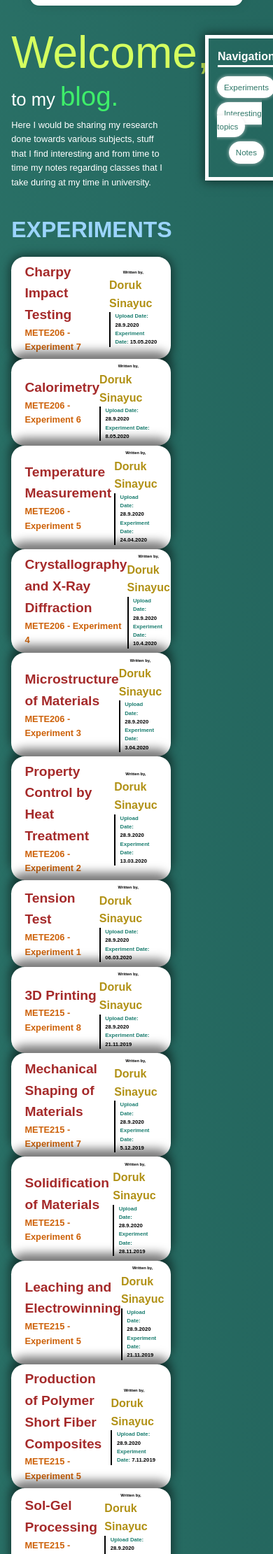
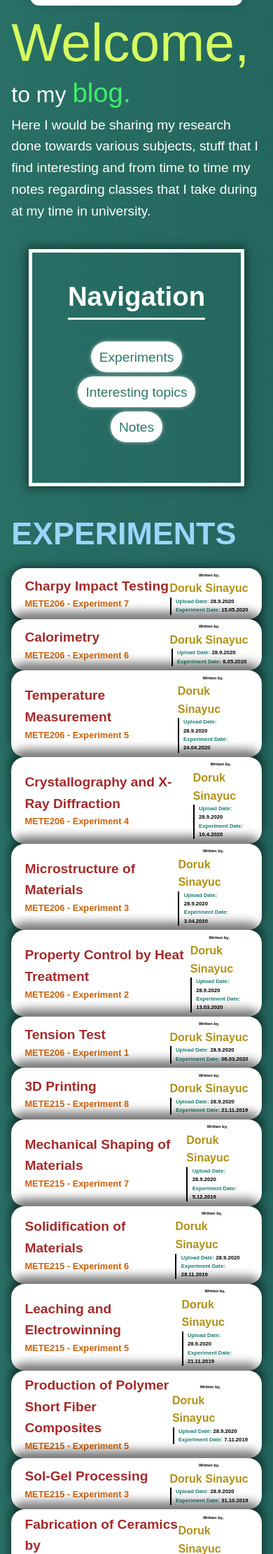
Before and after one commit to DorukSinayuc/mySite, a Django app: page /blog/ in a window 390 px wide. Shown: the part 27-2248 px from the top of the page at 70% size. Run offline with Django 3.2, Linux system fonts and the light colour scheme.

Commit message:
MMade the blog page responsive toward phones

```diff
--- a/mySite/mySiteProject/blogApp/static/blogApp/css/blog_main.css
+++ b/mySite/mySiteProject/blogApp/static/blogApp/css/blog_main.css
@@ -1,5 +1,25 @@
+/*
+0 - 600px:           Phone
+600px - 900px:       Tablet portrait
+900px - 1200px:      Tablet landscape
+1200px - 1300px:     Small Laptop
+1300px - 1400px:     medium Laptop
+
+1800+ :              Big laptop
+
+
+$breakpoint argument choices:
+- phone
+- tab-port
+- tab-land
+- laptop-sm
+-laptop-md
+- laptop-bg
+
+1em = 16px
+*/
 .page__blog {
-  background-image: url("/static/blogApp/img/Orca.jpg");
+  background-image: url("/static/blogApp/img/orca.jpg");
   background-size: cover;
   background-position: center;
   display: grid;
@@ -7,10 +27,25 @@
   grid-template-rows: repeat(4, min-content);
 }
 
+@media (max-width: 37.5em) {
+  .page__blog {
+    grid-template-rows: repeat(5, min-content);
+  }
+}
+
 .blog__Intro--navigation {
   grid-column: 19/22;
   grid-row: 1/2;
   margin-top: 12rem;
+}
+
+@media (max-width: 37.5em) {
+  .blog__Intro--navigation {
+    grid-column: 1/-1;
+    grid-row: 2/3;
+    margin-top: 6rem;
+    justify-self: center;
+  }
 }
 
 .blog__Intro--navigation-box {
@@ -23,11 +58,26 @@
   box-shadow: 0px 0px 14px 2px rgba(0, 0, 0, 0.53);
 }
 
+@media (max-width: 37.5em) {
+  .blog__Intro--navigation-box {
+    position: relative;
+    padding: 8rem;
+  }
+}
+
 .blog__Intro--navigation-header-1 {
   color: white;
   border-bottom: 3px solid white;
   font-size: 2.5rem;
   text-decoration: none;
+}
+
+@media (max-width: 37.5em) {
+  .blog__Intro--navigation-header-1 {
+    font-size: 6rem;
+    margin-bottom: 3rem;
+    margin-top: -3rem;
+  }
 }
 
 .blog__Intro--navigation-header-2 a:link, .blog__Intro--navigation-header-2 a:visited {
@@ -39,6 +89,13 @@
   background-color: white;
   border-radius: 4rem;
   box-shadow: 0px 0px 4px 1px rgba(221, 221, 221, 0.53);
+}
+
+@media (max-width: 37.5em) {
+  .blog__Intro--navigation-header-2 a:link, .blog__Intro--navigation-header-2 a:visited {
+    font-size: 3rem;
+    padding: 1.8rem;
+  }
 }
 
 .blog__Intro--navigation-header-2 {
@@ -59,10 +116,23 @@
   margin-top: 8rem;
 }
 
+@media (max-width: 37.5em) {
+  .blog__Intro {
+    margin-top: 4rem;
+    grid-column: 2/-2;
+  }
+}
+
 .blog__Intro--header-1 {
   font-size: 4rem;
   font-weight: 300;
   color: white;
+}
+
+@media (max-width: 37.5em) {
+  .blog__Intro--header-1 {
+    font-size: 5rem;
+  }
 }
 
 .blog__Intro--header-1-welcome {
@@ -71,13 +141,31 @@
   margin-bottom: -3rem;
 }
 
+@media (max-width: 37.5em) {
+  .blog__Intro--header-1-welcome {
+    font-size: 12rem;
+  }
+}
+
 .blog__Intro--paragraph {
   font-size: 2rem;
   color: white;
 }
 
+@media (max-width: 37.5em) {
+  .blog__Intro--paragraph {
+    font-size: 3rem;
+  }
+}
+
 .blog__content {
   grid-column: 2/16;
+}
+
+@media (max-width: 37.5em) {
+  .blog__content {
+    grid-column: 2/-2;
+  }
 }
 
 .blog__content--container {
@@ -92,14 +180,32 @@
   grid-row: 2/3;
 }
 
+@media (max-width: 37.5em) {
+  .blog__content--containerExperiments {
+    grid-row: 3/4;
+  }
+}
+
 .blog__content--containerInterestingTopics {
   grid-column: 1/-1;
   grid-row: 3/4;
 }
 
+@media (max-width: 37.5em) {
+  .blog__content--containerInterestingTopics {
+    grid-row: 4/5;
+  }
+}
+
 .blog__content--containerNotes {
   grid-column: 1/-1;
   grid-row: 4/5;
+}
+
+@media (max-width: 37.5em) {
+  .blog__content--containerNotes {
+    grid-row: 5/6;
+  }
 }
 
 .blog__content--container-header-1 {
@@ -109,6 +215,13 @@
   text-transform: uppercase;
   margin-bottom: 2rem;
   color: #9cd5ff;
+}
+
+@media (max-width: 37.5em) {
+  .blog__content--container-header-1 {
+    font-size: 7rem;
+    grid-column: 2/16;
+  }
 }
 
 .blog__content a:link,
--- a/mySite/mySiteProject/blogApp/static/blogApp/scss/_blogPage.scss
+++ b/mySite/mySiteProject/blogApp/static/blogApp/scss/_blogPage.scss
@@ -1,3 +1,5 @@
+@import "homeApp/scss/mixins";
+
 .page__blog {
   background-image: url('/static/blogApp/img/orca.jpg');
   background-size: cover;
@@ -9,12 +11,23 @@
   grid-template-columns: repeat(24,4.17vw);
   grid-template-rows: repeat(4,min-content);
 
+  @include respond(phone) {
+    grid-template-rows: repeat(5,min-content);
+  }
+
 }
 
 .blog__Intro--navigation {
   grid-column: 19/22;
   grid-row: 1/2;
   margin-top: 12rem;
+
+  @include respond(phone) {
+    grid-column: 1/-1;
+    grid-row: 2/3;
+    margin-top: 6rem;
+    justify-self: center;
+  }
 
   &-box {
     display: flex;
@@ -27,6 +40,10 @@
 
     box-shadow: 0px 0px 14px 2px rgba(0,0,0,0.53);
 
+    @include respond(phone) {
+      position: relative;
+      padding: 8rem;
+    }
   }
 
   &-header-1 {
@@ -34,6 +51,12 @@
     border-bottom: 3px solid white;
     font-size: 2.5rem;
     text-decoration: none;
+
+    @include respond(phone) {
+      font-size: 6rem;
+      margin-bottom: 3rem;
+      margin-top: -3rem;
+    }
 
   }
   &-header-2 a:link,
@@ -46,6 +69,11 @@
     background-color: white;
     border-radius: 4rem;
     box-shadow: 0px 0px 4px 1px rgba(#ddd,0.53);
+
+    @include respond(phone) {
+      font-size: 3rem;
+      padding: 1.8rem;
+    }
   }
 
   &-header-2 {
@@ -67,43 +95,81 @@
   grid-row: 1/2;
   margin-top: 8rem;
 
+  @include respond(phone) {
+    margin-top: 4rem;
+    // padding: 0 4rem;
+    grid-column: 2/-2;
+  }
+
   &--header-1 {
     font-size: 4rem;
     font-weight: 300;
     color: white;
+
+    @include respond(phone) {
+      font-size: 5rem;
+    }
+
     &-welcome {
       font-size: 10rem;
       color: #d5ff5f;
       margin-bottom: -3rem;
+      @include respond(phone) {
+        font-size: 12rem;
+      }
     }
   }
   &--paragraph {
     font-size: 2rem;
     color: white;
+
+    @include respond(phone) {
+      font-size: 3rem;
+    }
   }
 }
 
 .blog__content {
+  grid-column: 2/16;
+  @include respond(phone) {
+    grid-column: 2/-2;
+  }
   &--container {
-
-    &Experiments {
-      grid-column: 1/-1;
-      grid-row: 2/3;
-    }
-    &InterestingTopics {
-      grid-column: 1/-1;
-      grid-row: 3/4;
-    }
-    &Notes {
-      grid-column: 1/-1;
-      grid-row: 4/5;
-    }
 
     display: grid;
     grid-template-columns: repeat(24,4.17vw);
 
     margin-top: 5rem;
     margin-bottom: 5rem;
+
+    &Experiments {
+      grid-column: 1/-1;
+      grid-row: 2/3;
+
+      @include respond(phone) {
+        grid-row: 3/4;
+      }
+
+    }
+    &InterestingTopics {
+      grid-column: 1/-1;
+      grid-row: 3/4;
+
+      @include respond(phone) {
+        grid-row: 4/5;
+      }
+
+    }
+    &Notes {
+      grid-column: 1/-1;
+      grid-row: 4/5;
+
+      @include respond(phone) {
+        grid-row: 5/6;
+      }
+
+    }
+
 
     &-header-1 {
       grid-column: 2/16;
@@ -113,10 +179,15 @@
       margin-bottom: 2rem;
 
       color: rgb(156, 213, 255);
+
+      @include respond(phone) {
+        font-size: 7rem;
+        grid-column: 2/16;
+      }
     }
   }
 
-  grid-column: 2/16;
+
 
 
   a:link,
--- a/mySite/mySiteProject/blogApp/templates/blogApp/base_blogPage.html
+++ b/mySite/mySiteProject/blogApp/templates/blogApp/base_blogPage.html
@@ -4,6 +4,7 @@
   <head>
     <meta charset="utf-8">
     <title>Doruk</title>
+    <meta name="viewport" content="width=device-width, initial-scale=1.0">
 
     {% block link_block %}
     <link rel="stylesheet" href="{% static "homeApp/css/main.css" %}"/>
```
